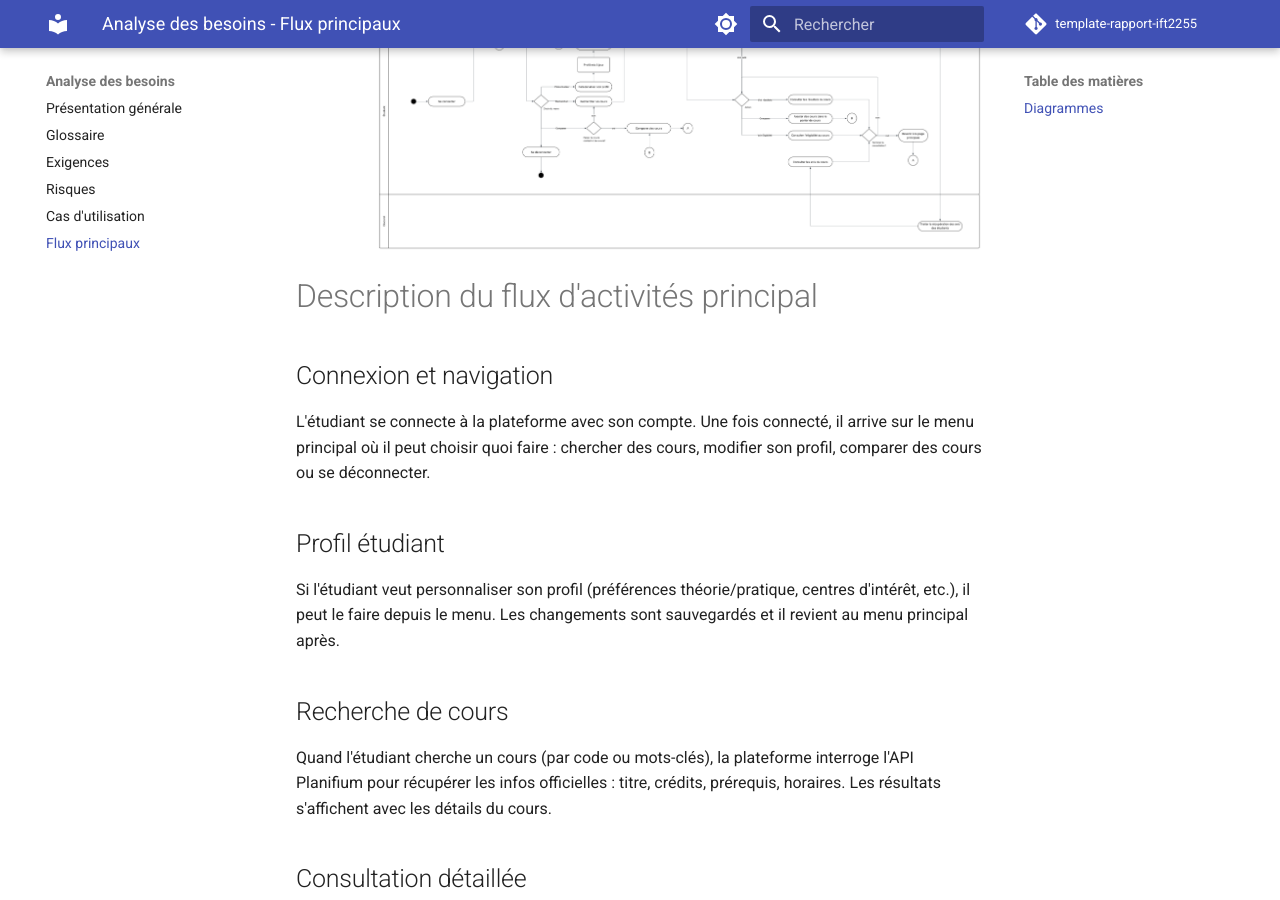
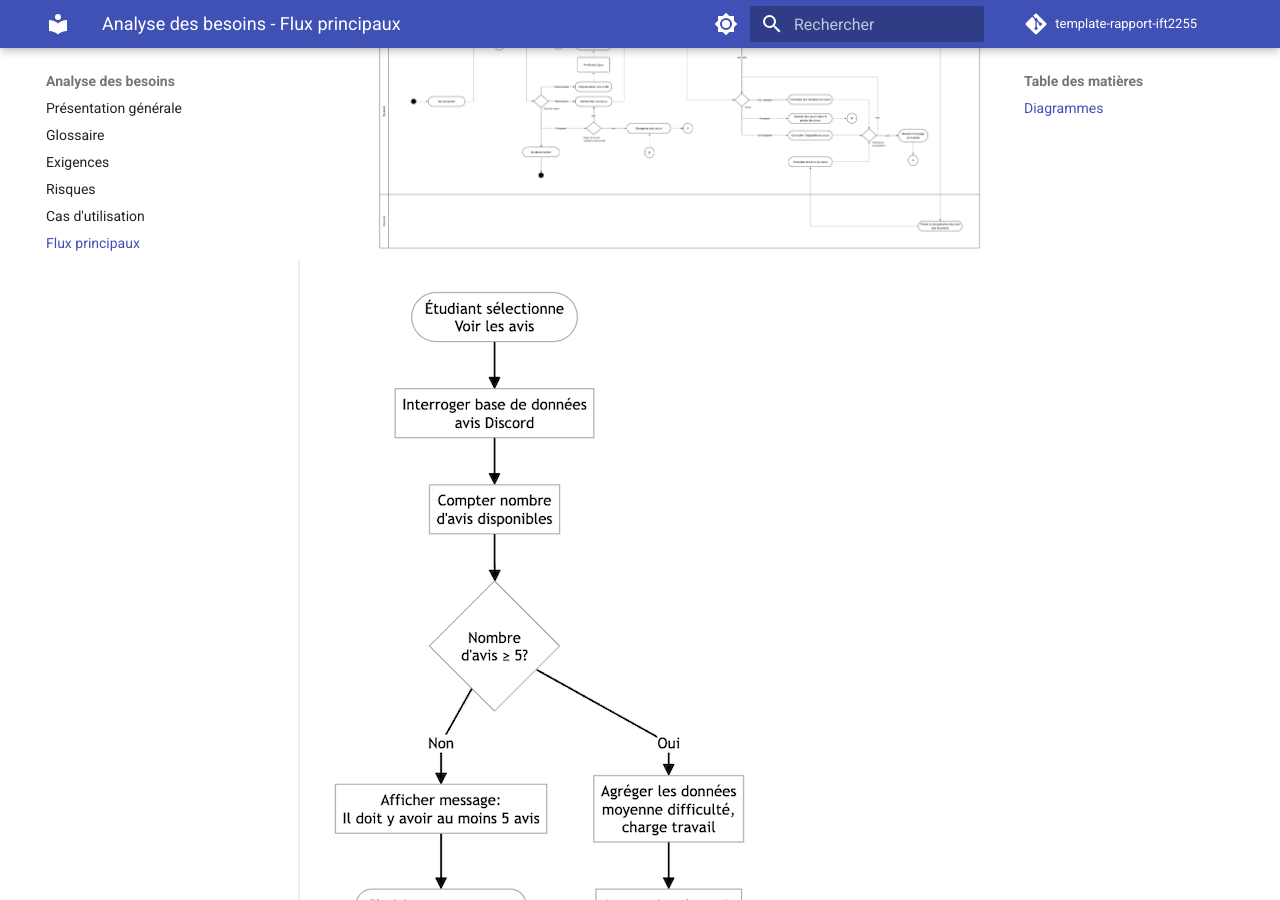
Before and after one commit to jujutheriault/IFT2255_Devoir1, an MkDocs documentation site: the page built from docs/besoins/flux-principaux.md, in a window 1280 px wide and 900 px high, scrolled down 339 px. Built offline with MkDocs 1.6.1 and Material for MkDocs 9.7.7, drawn with Linux system fonts in a browser that asks for light colours; comment, search, counter and statistics services are not loaded.

Commit message:
Update flux-principaux.md

```diff
--- a/docs/besoins/flux-principaux.md
+++ b/docs/besoins/flux-principaux.md
@@ -7,6 +7,7 @@ title: Analyse des besoins - Flux principaux
 ## Diagrammes
 
 ![Flux général](../Images/generalFlow.png)
+![Flux général](../Images/Avis_etudiants.png)
 
 # Description du flux d'activités principal
 
```
